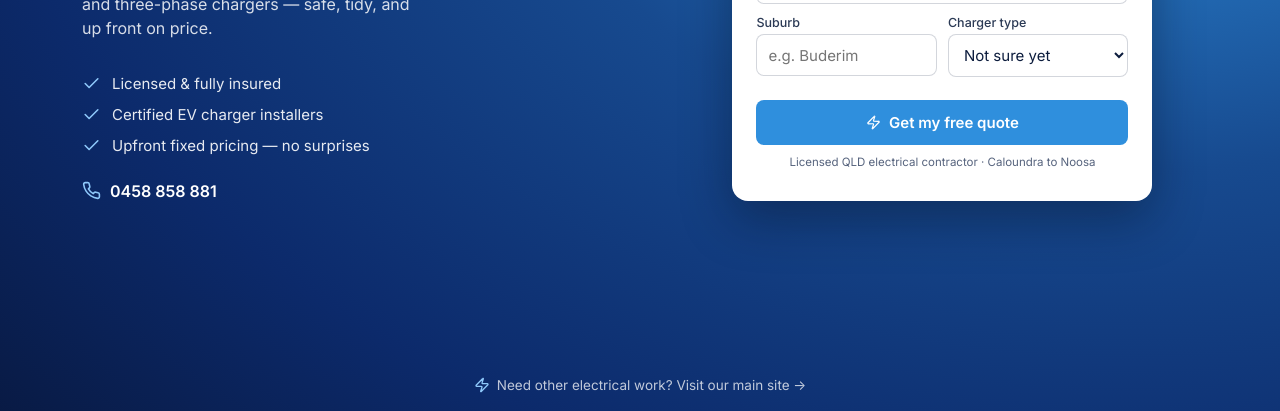
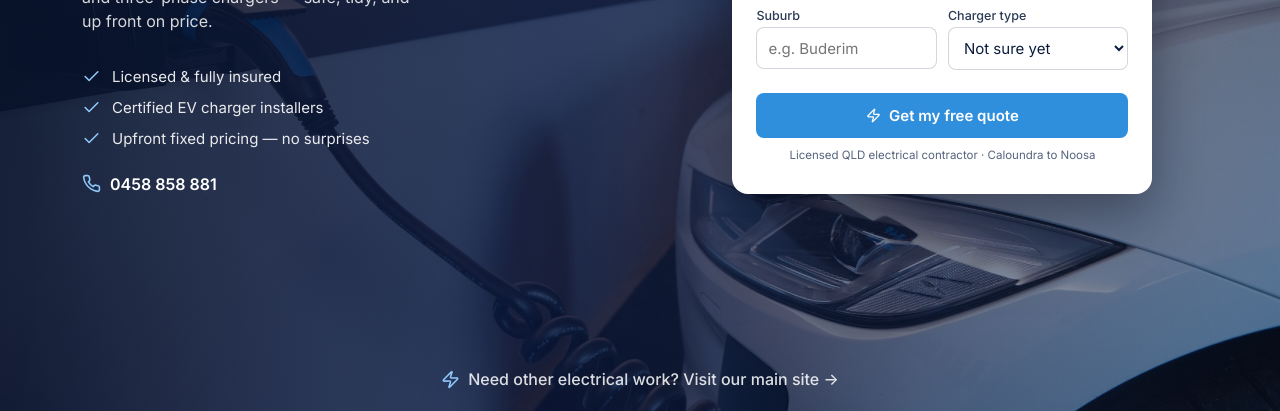
Before and after one commit to Coastedge/Website, a website: page ev-chargers/index.html in a window 1280 px wide. Shown: the part 389-800 px from the top of the page. Drawn offline with Linux system fonts and the light colour scheme.

Commit message:
EV page: real EV charger photo background + larger footer link

```diff
--- a/ev-chargers/index.html
+++ b/ev-chargers/index.html
@@ -16,11 +16,11 @@
     html,body{height:100%;margin:0}
     body{font-family:"Inter",-apple-system,"Segoe UI",Roboto,sans-serif;color:#fff;background:#08183f;overflow-x:hidden;-webkit-font-smoothing:antialiased}
     .ev{min-height:100vh;min-height:100dvh;position:relative;display:flex;flex-direction:column}
-    .ev::before{content:"";position:absolute;inset:0;background:radial-gradient(120% 130% at 88% 18%,#2f8fdd 0%,#174a8f 40%,#0c2a6b 74%,#08183f 100%)}
+    .ev::before{content:"";position:absolute;inset:0;background:linear-gradient(105deg,rgba(7,18,42,.9) 0%,rgba(9,26,66,.78) 44%,rgba(9,24,54,.4) 100%),url('/assets/ev-charger.jpg') center/cover no-repeat}
     .ev-main{flex:1;position:relative;z-index:2;display:flex;align-items:center}
     .ev-inner{width:100%;max-width:1180px;margin:0 auto;display:flex;align-items:center;gap:40px;padding:32px 32px}
-    .ev-foot{display:flex;align-items:center;justify-content:center;gap:7px;position:relative;z-index:2;text-align:center;padding:0 20px 18px;font-size:13.5px;color:rgba(255,255,255,.74);text-decoration:none}
-    .ev-foot .ico{font-size:16px;color:#8fc9fb}
+    .ev-foot{display:flex;align-items:center;justify-content:center;gap:8px;position:relative;z-index:2;text-align:center;padding:6px 20px 22px;font-size:16px;font-weight:500;color:rgba(255,255,255,.85);text-decoration:none}
+    .ev-foot .ico{font-size:19px;color:#8fc9fb}
     .ev-foot:hover{color:#fff}
     .ev-left{flex:1.05;display:flex;flex-direction:column}
     .ev-right{flex:.95;display:flex;align-items:center;justify-content:center}
```
Also changed, not shown: assets/ev-charger.jpg (added).
